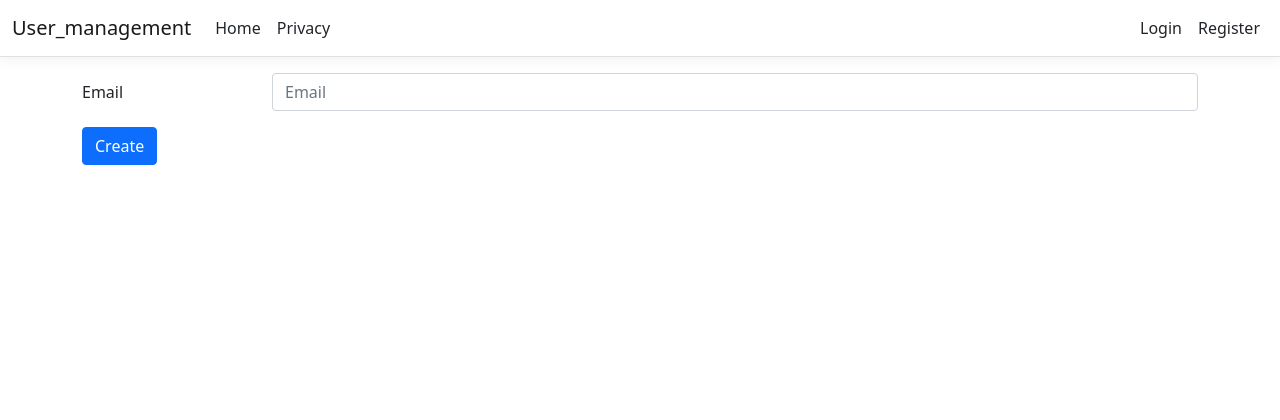
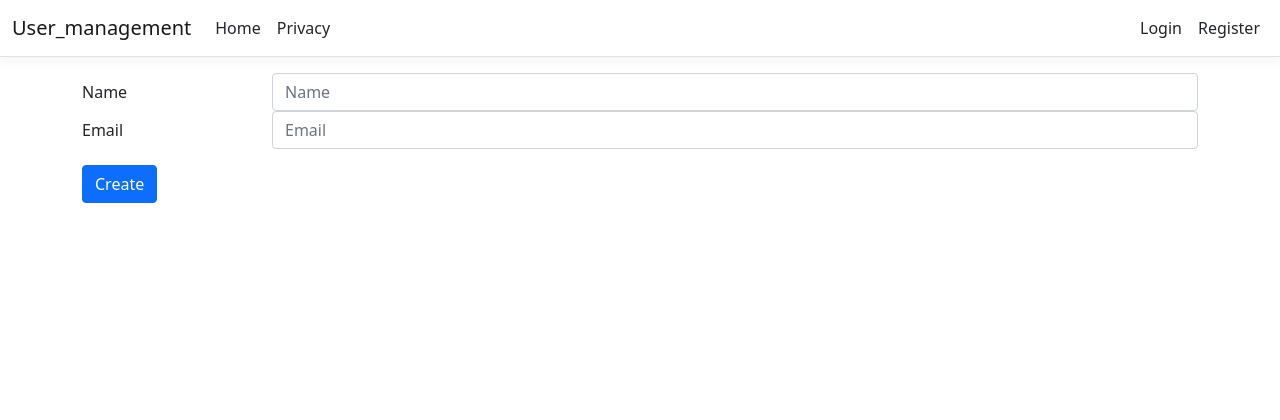
Before and after one commit to AlvinKimata/.NET-projects, an ASP.NET Core app: page /Account/Create in a window 1280 px wide. Shown: the top 420 px of the page. Run offline with ASP.NET Core 8, Linux system fonts and the light colour scheme; style sheets or scripts are compiled from the project's sources; some libraries are stand-ins or nearby versions.

Commit message:
add view for editing users

```diff
--- a/ViewModels/EditUserViewModel.cs
+++ b/ViewModels/EditUserViewModel.cs
@@ -5,6 +5,7 @@ namespace User_management.ViewModels
     public class EditUserViewModel
     {
         public string Id { get; set; }
+        public string Name { get; set; }
 
         [Required]
         [EmailAddress]
--- a/ViewModels/UserCreateViewModel.cs
+++ b/ViewModels/UserCreateViewModel.cs
@@ -4,8 +4,7 @@ namespace User_management.ViewModels
 {
     public class UserCreateViewModel
     {
-        [Required]
-        public string? Id { get; set; }
+        public string? Name { get; set; }
         [Required]
         public string? Email { get; set; }
 
--- a/Views/Account/Create.cshtml
+++ b/Views/Account/Create.cshtml
@@ -5,6 +5,14 @@
 }
 
 <form asp-action="Create" asp-controller="Account" method="post" class="mt-3">
+
+    <div class="form-group row">
+        <label asp-for="Name" class="col-sm-2 col-form-label"></label>
+        <div class="col-sm-10">
+            <input asp-for="Name" class="form-control" placeholder="Name">
+            <span asp-validation-for="Name" class="text-danger"></span>
+        </div>
+    </div>
 
     <div class="form-group row">
         <label asp-for="Email" class="col-sm-2 col-form-label"></label>
--- a/Views/Account/ListUsers.cshtml
+++ b/Views/Account/ListUsers.cshtml
@@ -17,7 +17,7 @@
                 <div class="card-footer text-center d-flex">
                     <a asp-controller="home" asp-action="details" asp-route-id="@user.Id"
                class="btn btn-primary m-1">View</a>
-                    <a asp-action="edit" asp-controller="home"
+                    <a asp-action="edit" asp-controller="administration"
                asp-route-id="@user.Id" class="btn btn-primary  m-1">Edit</a>
                     <a href="#" class="btn btn-danger  m-1">Delete</a>
                 </div>
--- a/Views/Administration/Edit.cshtml
+++ b/Views/Administration/Edit.cshtml
@@ -8,9 +8,9 @@
 
 <form method="post" class="mt-3">
     <div class="form-group row">
-        <label asp-for="Id" class="col-sm-2 col-form-label"></label>
+        <label asp-for="Name" class="col-sm-2 col-form-label"></label>
         <div class="col-sm-10">
-            <input asp-for="Id" disabled class="form-control">
+            <input asp-for="Name" class="form-control">
         </div>
     </div>
 
```
Also changed, not shown: Controllers/AdministrationController.cs (+4 -3 lines).
